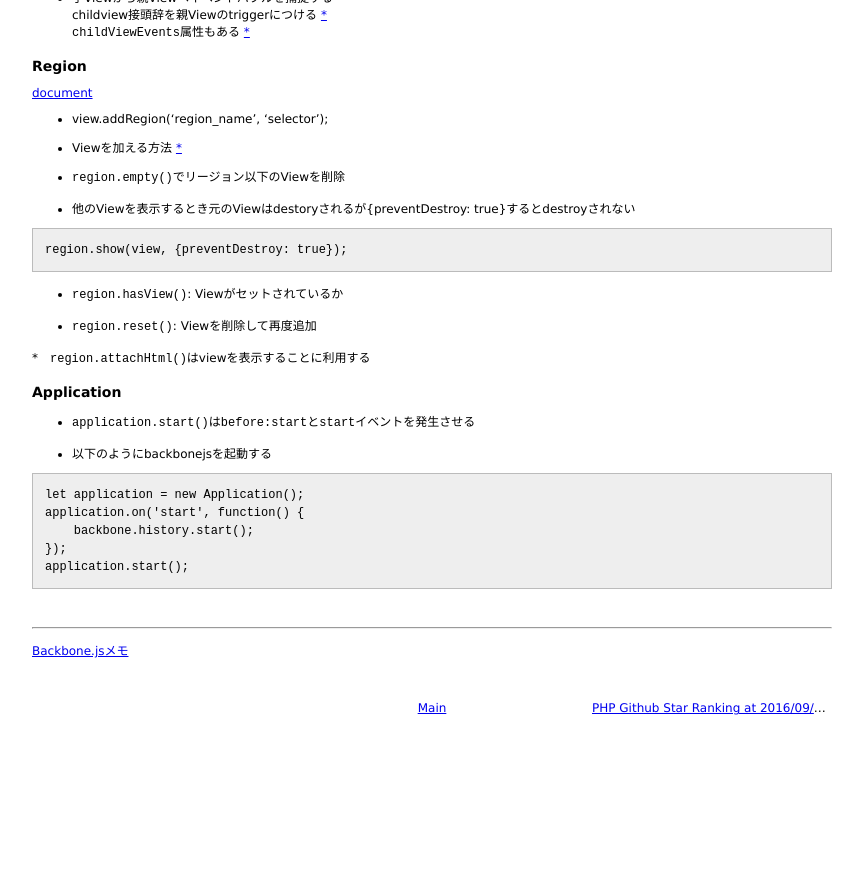
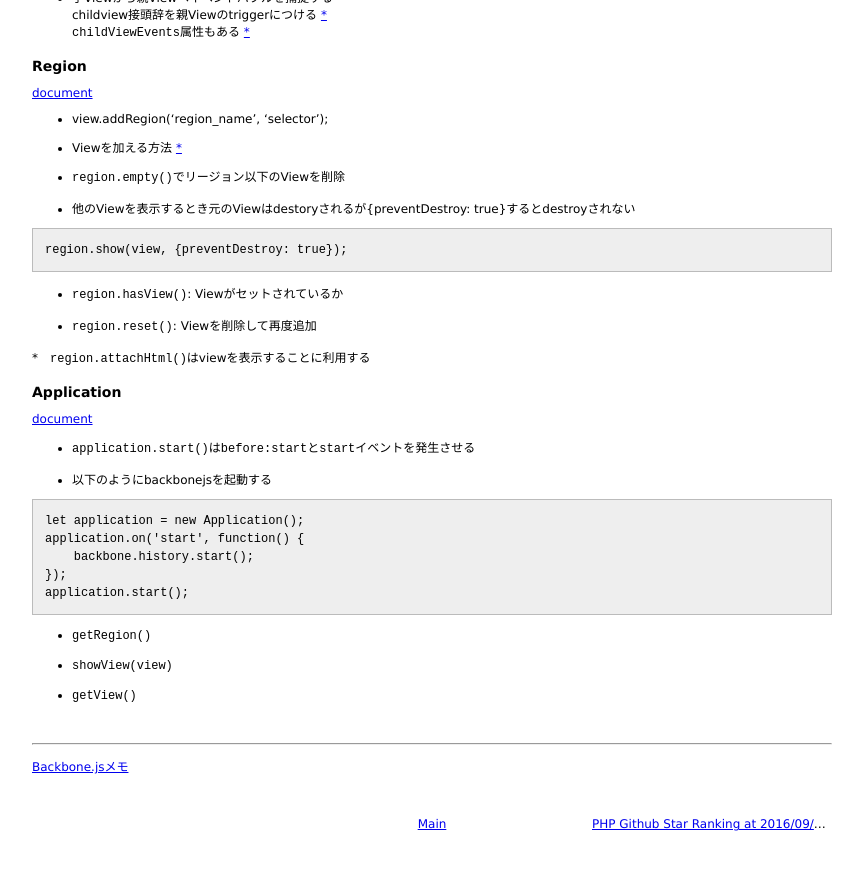
Before and after one commit to 38elements/38elements.github.com, a Jekyll site: the page built from _posts/2016-09-11-backbone_marionette.md, in a window 1280 px wide and 900 px high, scrolled down 1766 px. Shown: the top 870 px of the window, without its empty margins (208-1071 px from the left). Built offline with Jekyll 4.4.1, drawn with Linux system fonts in a browser that asks for light colours; before the commit the page ends 2550 px from its top, so only the background shows below that.

Commit message:
Update 2016-09-11-backbone_marionette.md

````diff
--- a/_posts/2016-09-11-backbone_marionette.md
+++ b/_posts/2016-09-11-backbone_marionette.md
@@ -146,6 +146,7 @@ region.show(view, {preventDestroy: true});
 <br>
 
 ### Application
+[document](http://marionettejs.com/docs/master/marionette.application.html)
 
 * `application.start()`は`before:start`と`start`イベントを発生させる
 
@@ -159,10 +160,11 @@ application.on('start', function() {
 application.start();
 ```
 
+* `getRegion()`
 
+* `showView(view)`
 
-
-
+* `getView()`
 
 
 
````
